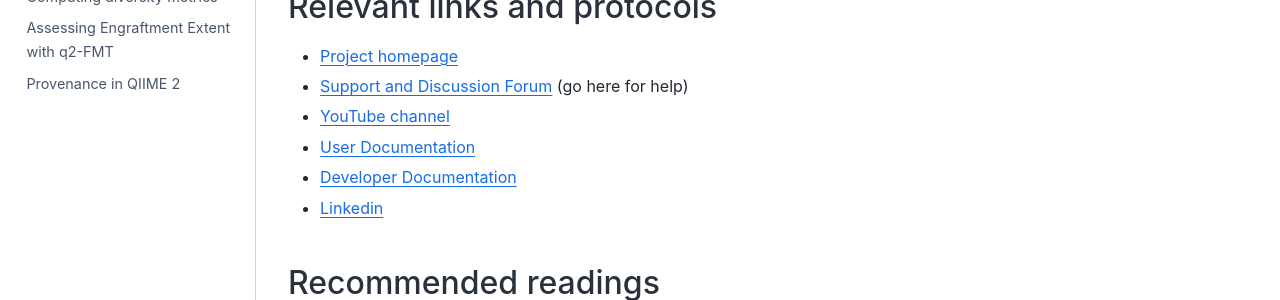
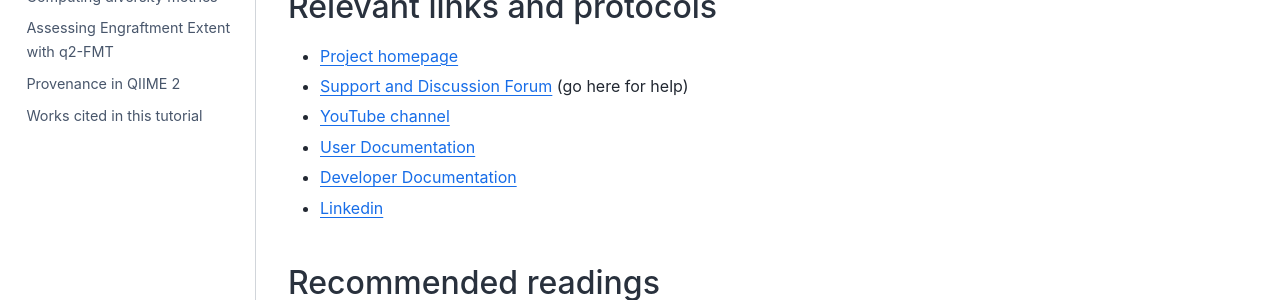
Before and after one commit to caporaso-lab/2024-q2-ITN-Workshop, a Jupyter Book: the page built from book/index.md, in a window 1280 px wide. Shown: the part 405-705 px from the top of the page. Built offline with Jupyter Book 1.0.4 settings and Sphinx 7.4.7 and the Sphinx Book theme 1.1.4, drawn with Linux system fonts in a browser that asks for light colours; cross-references to code outside the pages are shown as plain code; some of the changed lines change nothing that is shown.

Commit message:
edits to toc and first attempt to fix herman 2024 citation

```diff
--- a/book/_toc.yml
+++ b/book/_toc.yml
@@ -10,3 +10,4 @@
 - file: 04-diversity-metrics
 - file: 05-q2-fmt
 - file: 06-provenance
+- file: 07-works-cited
--- a/book/references.bib
+++ b/book/references.bib
@@ -461,6 +461,8 @@
   author = {Herman, Chloe and Barker, Bridget M. and Bartelli, Thais F. and Chandra, Vidhi and Krajmalnik-Brown, Rosa and Jewell, Mary and Li, Le and Liao, Chen and {McAllister}, Florencia and Nirmalkar, Khemlal and Xavier, Joao B. and Gregory Caporaso, J.},
   urldate = {2024-08-12},
   date = {2024-04-10},
+  month = apr,
+  year = 2024,
   pmid = {38659636},
   pmcid = {PMC11042410},
 }
```
